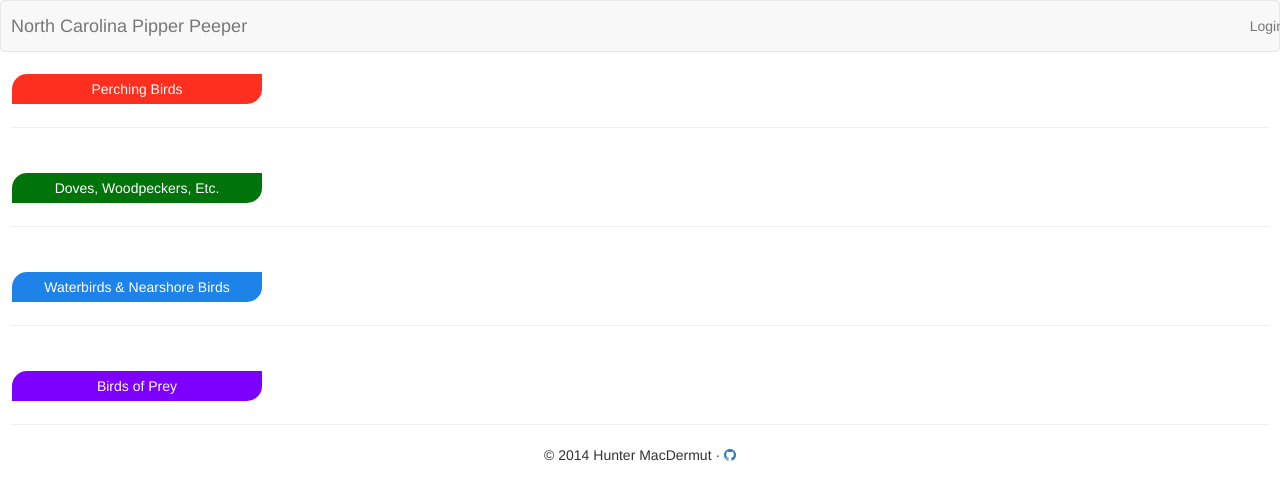
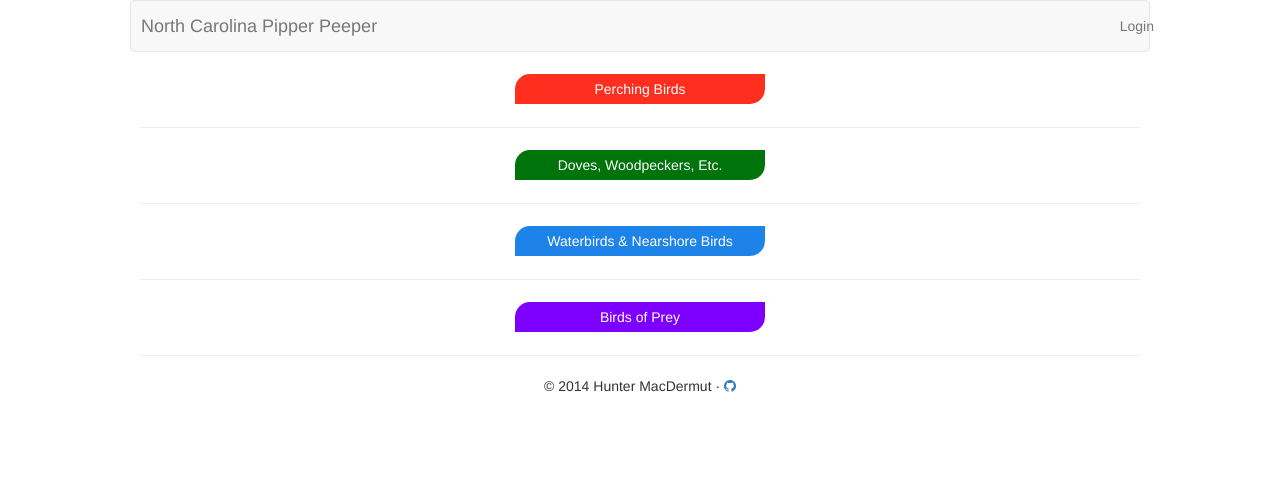
Before and after one commit to huntermacd/ncpp, a Django app: page / in a window 1280 px wide. Shown: the top 500 px of the page. Run offline with Django 3.2, Linux system fonts and the light colour scheme; data that the repository does not hold is empty; some libraries are stand-ins or nearby versions.

```diff
--- a/sighting/templates/base.html
+++ b/sighting/templates/base.html
@@ -11,6 +11,7 @@
 	<script src="//maxcdn.bootstrapcdn.com/bootstrap/3.2.0/js/bootstrap.min.js"></script>
 </head>
 <body>
+	<div id="wrap">
 		<nav class="navbar navbar-default" role="navigation">
 			<div class="container-fluid">
 				<a href="{% url 'bird_list' %}" class="navbar-brand">North Carolina Pipper Peeper</a>
@@ -32,5 +33,6 @@
 				</div>
 			</div>
 		</div>
+	</div>
 </body>
 </html>
--- a/static/css/style.css
+++ b/static/css/style.css
@@ -1,3 +1,8 @@
+#wrap {
+	max-width: 1020px;
+	margin: 0 auto;
+}
+
 .bird {
 	float: left;
 	position: relative;
@@ -55,10 +60,9 @@ textarea {
 	width: 250px;
 	color: #fff;
 	clear: both;
-	margin: 2px;
+	margin: 2px auto;
 	padding: 5px;
 	border-radius: 15px 0;
-	margin-top: 25px;
 	text-align: center;
 }
 
```
Lines whose indentation alone changed are shown as unchanged.
